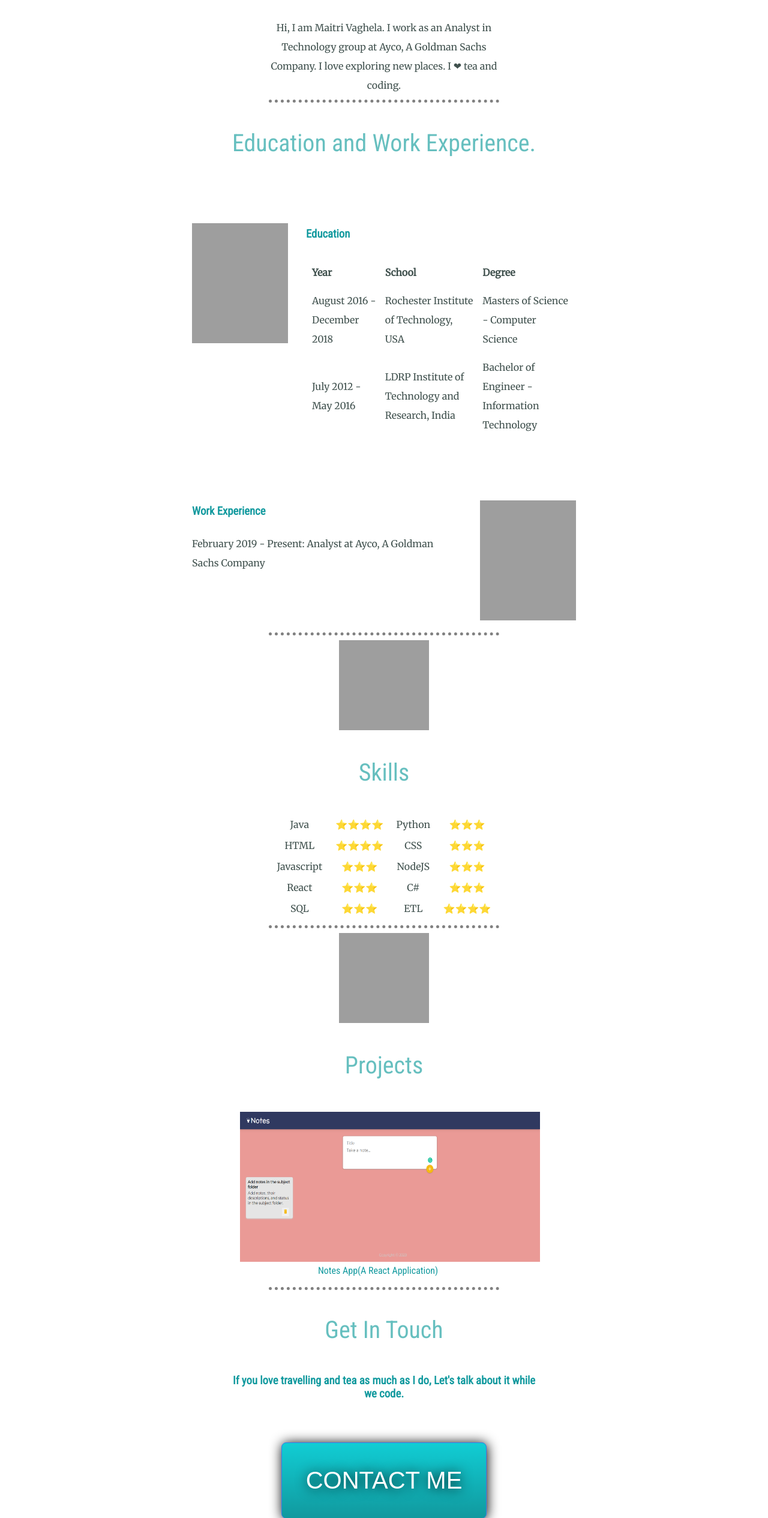
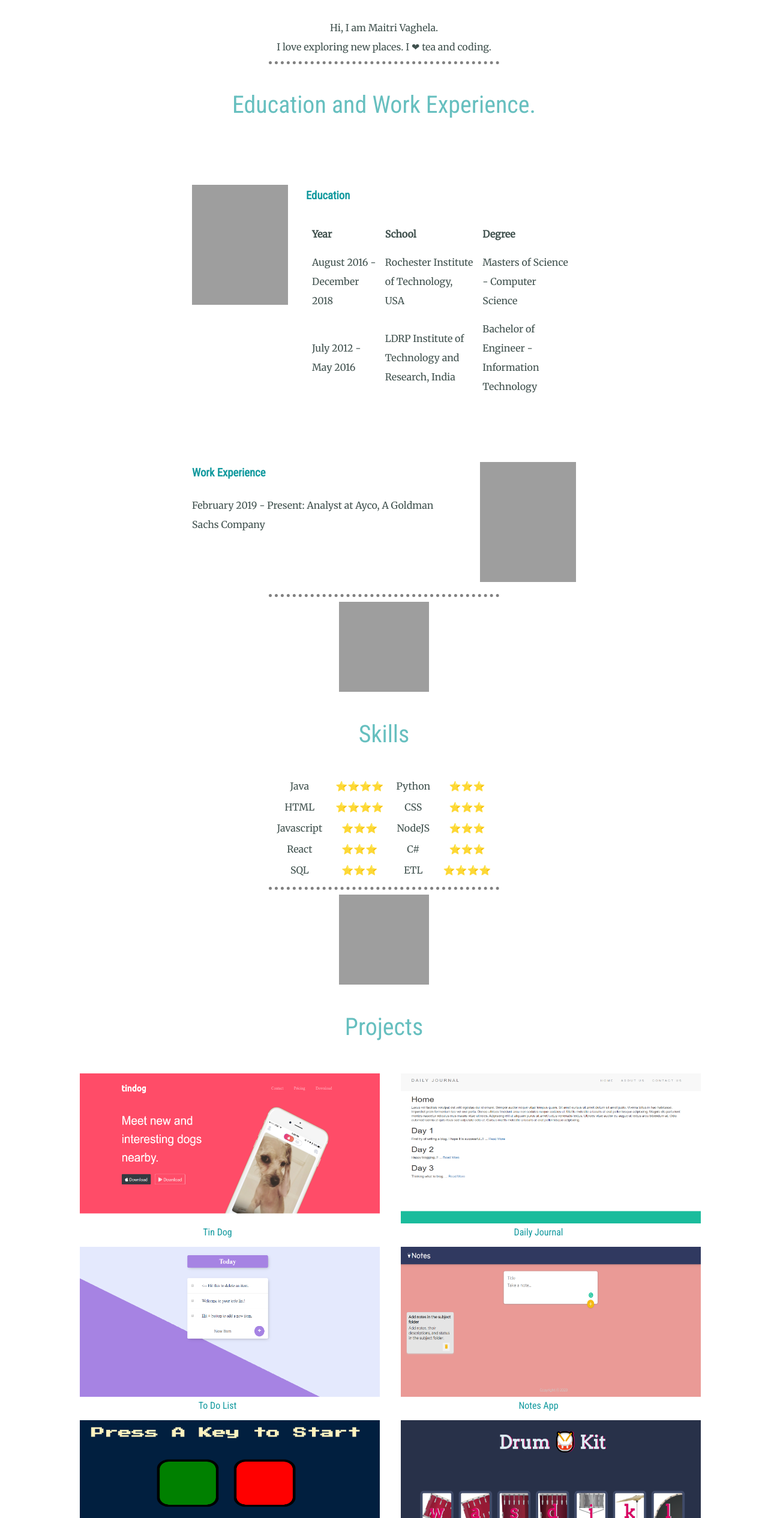
Before and after one commit to MaitriVaghela/Website---Maitri-Vaghela, a plain HTML site: page index.html in a window 1280 px wide. Shown: the part 1111-3641 px from the top of the page at 60% size. Drawn offline with Linux system fonts and the light colour scheme; grey boxes are pictures that could not be loaded.

Commit message:
Modified the content of project and profile section.

```diff
--- a/index.html
+++ b/index.html
@@ -21,7 +21,9 @@
       <div class="profile">
         <img src="Maitri-Website.png" width="200px" height="200px">
         <h2>Profile</h2>
-        <p class="intro">Hi, I am Maitri Vaghela. I work as an Analyst in Technology group at Ayco, A Goldman Sachs Company. I love exploring new places. I ❤ tea and coding.</p>
+        <p class="intro">Hi, I am Maitri Vaghela. <br>
+          <!-- I work as an Analyst in Technology group at Ayco, A Goldman Sachs Company.<br> -->
+           I love exploring new places. I ❤ tea and coding.</p>
       </div>
       <hr>
       <div class="skills">
@@ -98,9 +100,51 @@
           <table class = "project-table">
             <tr>
               <td>
+                <a href="https://maitrivaghela.github.io/TinDog/">
+                  <img src="CSS - My Site Images/tin dog.PNG" width="500px" height="250px">
+                  Tin Dog
+                </a>
+              </td>
+              <td>
+                <a href="https://fast-falls-68245.herokuapp.com/">
+                  <img src="CSS - My Site Images/daily journal.PNG" width="500px" height="250px">
+                  Daily Journal
+                </a>
+              </td>
+            </tr>
+            <tr>
+              <td>
+                <a href="https://tranquil-spire-31863.herokuapp.com/">
+                  <img src="CSS - My Site Images/to do list.PNG" width="500px" height="250px">
+                  To Do List
+                </a>
+              </td>
+              <td>
                 <a href="https://github.com/MaitriVaghela/Notes-App">
                   <img src="CSS - My Site Images/Notes-app.PNG" width="500px" height="250px">
-                  Notes App(A React Application)
+                  Notes App
+                </a>
+              </td>
+            </tr>
+            <tr>
+              <td>
+                <a href="https://github.com/MaitriVaghela/Simon-Game">
+                  <img src="CSS - My Site Images/Simon game.PNG" width="500px" height="250px">
+                  Simon Game
+                </a>
+              </td>
+              <td>
+                <a href="https://github.com/MaitriVaghela/Drum-Kit">
+                  <img src="CSS - My Site Images/Drum kit.PNG" width="500px" height="250px">
+                  Drum Kit
+                </a>
+              </td>
+            </tr>
+            <tr>
+              <td colspan="2">
+                <a href="https://github.com/MaitriVaghela/Dice-Game">
+                  <img src="CSS - My Site Images/Dice game.PNG" width="500px" height="250px"><br>
+                  Dice Game
                 </a>
               </td>
             </tr>
```
Also changed, not shown: CSS - My Site Images/Dice game.PNG (added), CSS - My Site Images/Drum kit.PNG (added), CSS - My Site Images/Simon game.PNG (added), CSS - My Site Images/daily journal.PNG (added), CSS - My Site Images/tin dog.PNG (added), CSS - My Site Images/to do list.PNG (added), dp.jpg (added).
